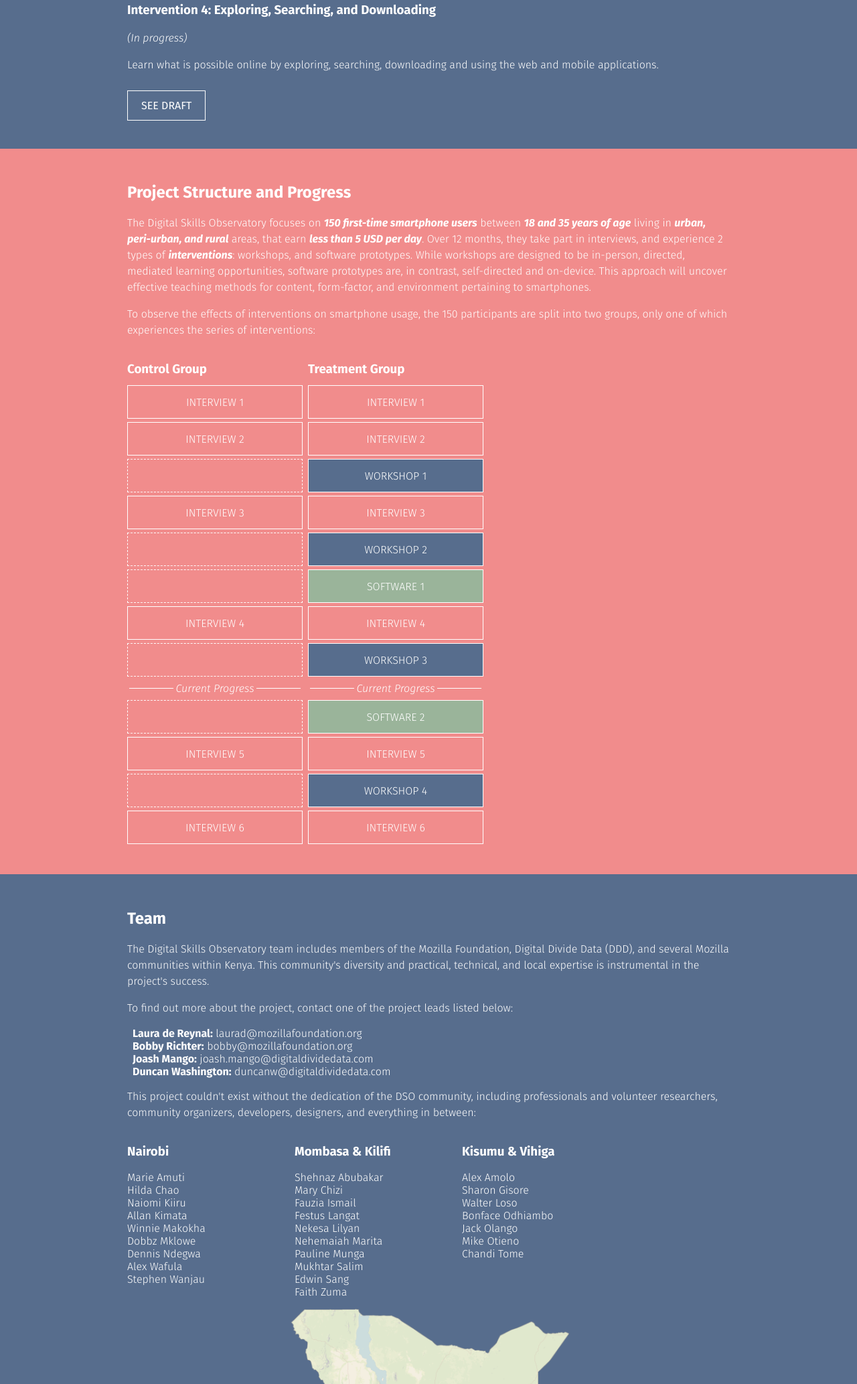
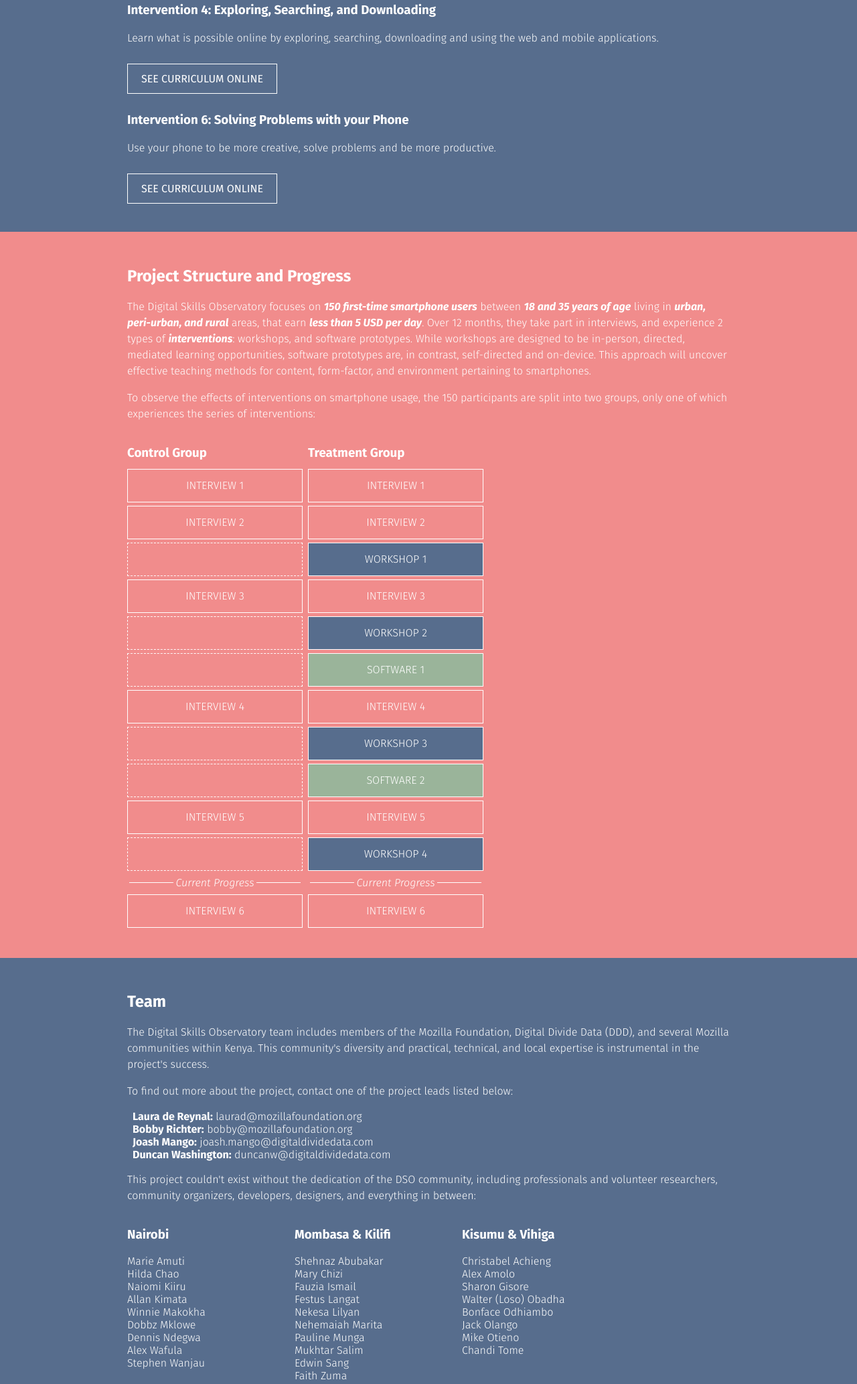
Before and after one commit to MozillaFoundation/digital-skills-observatory, a website: page index.html in a window 1280 px wide. Shown: the part 2660-4726 px from the top of the page at 67% size. Drawn offline with Linux system fonts and the light colour scheme; files that its build step writes are made by us from their sources; a web font is replaced by a local one.

Commit message:
Updates
1. Updated blog reel.
2. Added Christabel and fixed Walter's name.
3. Added curriculum for interventions 4 and 6.
4. Moved "current progress" bar in timeline.

```diff
--- a/blog-posts.json
+++ b/blog-posts.json
@@ -1 +1 @@
-[{"link":"https://mozilla-foundation-research.herokuapp.com/dso-software-prototyping-update-jisort/","title":"Jisort! DSO Software Prototyping Update","description":"Jisort! is an informational prototype app that and offers fun and visually interesting ways to increase basic smartphone awareness and skills."},{"link":"https://mozilla-foundation-research.herokuapp.com/dso-community-report-intervention-2/","title":"DSO Community Report: Intervention 2","description":"DDD and Mozilla Kisumu conducted another intervention for DSO participants in Kisumu and Vihiga about social media and online privacy and security."},{"link":"https://mozilla-foundation-research.herokuapp.com/dso-kisumu-first-intervention/","title":"DSO Intervention 1 Continued: Kisumu & Vihiga","description":"After a workshop in Nairobi, the DSO team visits to Kisumu and Vihiga to continue the first Intervention and uncover more important findings."}]
+[{"link":"https://mozilla-foundation-research.herokuapp.com/introducing-sterro-mjanja-dso-whatsapp-experiment-week-1/","title":"Introducing: Sterro Mjanja - DSO WhatsApp Experiment Week 1","description":"Testing whether or not WhatsApp is an effective digital skills learning platform for first-time smartphone users with a persona named Sterro Mjanja."},{"link":"https://mozilla-foundation-research.herokuapp.com/dso-software-prototyping-update-jisort/","title":"Jisort! DSO Software Prototyping Update","description":"Jisort! is an informational prototype app that and offers fun and visually interesting ways to increase basic smartphone awareness and skills."},{"link":"https://mozilla-foundation-research.herokuapp.com/dso-community-report-intervention-2/","title":"DSO Community Report: Intervention 2","description":"DDD and Mozilla Kisumu conducted another intervention for DSO participants in Kisumu and Vihiga about social media and online privacy and security."}]
--- a/index.html
+++ b/index.html
@@ -69,18 +69,22 @@
         <div>
           <h3>Intervention 1: The Smartphone Ecosystem</h3>
           <p>Learn the basics of how smartphones and the internet work together to deliver apps, information, and messages to and from your smartphone. Participate in engaging activities meant to help you better understand how your phone works and interacts with the world around you.</p>
-          <a class="button" href="//chadsansing.github.io/curriculum-testing/kenya-dso-interventions/01-intervention-one.html">See Curriculum Online</a>
+          <a class="button" href="//mozilla.github.io/curriculum-final/kenya-dso-interventions/intervention-one.html">See Curriculum Online</a>
         </div>
         <div>
           <h3>Intervention 2: All About Accounts</h3>
           <p>Learn the how to set up new accounts and create passwords that keep them safe and secure from people who want to impersonate you or steal your data.</p>
-          <a class="button" href="//chadsansing.github.io/curriculum-testing/kenya-dso-interventions/02-intervention-two.html">See Curriculum Online</a>
+          <a class="button" href="//mozilla.github.io/curriculum-final/kenya-dso-interventions/intervention-two.html">See Curriculum Online</a>
         </div>
         <div>
           <h3>Intervention 4: Exploring, Searching, and Downloading</h3>
-          <p><em>(In progress)</em></p>
           <p>Learn what is possible online by exploring, searching, downloading and using the web and mobile applications.</p>
-          <a class="button" href="//docs.google.com/document/d/1YLyWA2fhuBG0pckhfEjr4eUzXEN1682VVVM14ee8A9M/edit">See Draft</a>
+          <a class="button" href="//mozilla.github.io/curriculum-final/kenya-dso-interventions/intervention-four.html">See Curriculum Online</a>
+        </div>
+        <div>
+          <h3>Intervention 6: Solving Problems with your Phone</h3>
+          <p>Use your phone to be more creative, solve problems and be more productive.</p>
+          <a class="button" href="//mozilla.github.io/curriculum-final/kenya-dso-interventions/intervention-six.html">See Curriculum Online</a>
         </div>
       </div>
     </section>
@@ -108,10 +112,10 @@
               <a class="segment"></a>
               <a class="segment interview">Interview 4</a>
               <a class="segment"></a>
-              <a class="segment marker">Current Progress</a>
               <a class="segment"></a>
               <a class="segment interview">Interview 5</a>
               <a class="segment"></a>
+              <a class="segment marker">Current Progress</a>
               <a class="segment interview">Interview 6</a>
             </div>
             <div class="container treatment">
@@ -123,10 +127,10 @@
               <a href="#jisort" class="segment software">Software 1</a>
               <a class="segment interview">Interview 4</a>
               <a href="#curriculum" class="segment workshop">Workshop 3</a>
-              <a class="segment marker">Current Progress</a>
               <a class="segment software">Software 2</a>
               <a class="segment interview">Interview 5</a>
               <a href="#curriculum" class="segment workshop">Workshop 4</a>
+              <a class="segment marker">Current Progress</a>
               <a class="segment interview">Interview 6</a>
             </div>
             <div class="container descriptions">
@@ -138,10 +142,10 @@
               <div class="segment description">Jisort! Android Tutorial App Prototype</div>
               <div class="segment description">Data Privacy</div>
               <div class="segment description">Exploring, Searching, and Downloading</div>
+              <div class="segment description">WhatsApp Chat Exerpiment</div>
+              <div class="segment description">Life, Business, Gambling, &amp; Gender</div>
+              <div class="segment description">Leveraging your Smartphone</div>
               <div class="segment description marker"></div>
-              <div class="segment description">TBD</div>
-              <div class="segment description">TBD</div>
-              <div class="segment description">TBD</div>
               <div class="segment description">TBD</div>
             </div>
           </div>
@@ -222,9 +226,10 @@
           <div class="left">
             <h3>Kisumu &amp; Vihiga</h3>
             <ul>
+							<li>Christabel Achieng</li>
               <li>Alex Amolo</li>
               <li>Sharon Gisore</li>
-              <li>Walter Loso</li>
+              <li>Walter (Loso) Obadha</li>
               <li>Bonface Odhiambo</li>
               <li>Jack Olango</li>
               <li>Mike Otieno</li>
```
